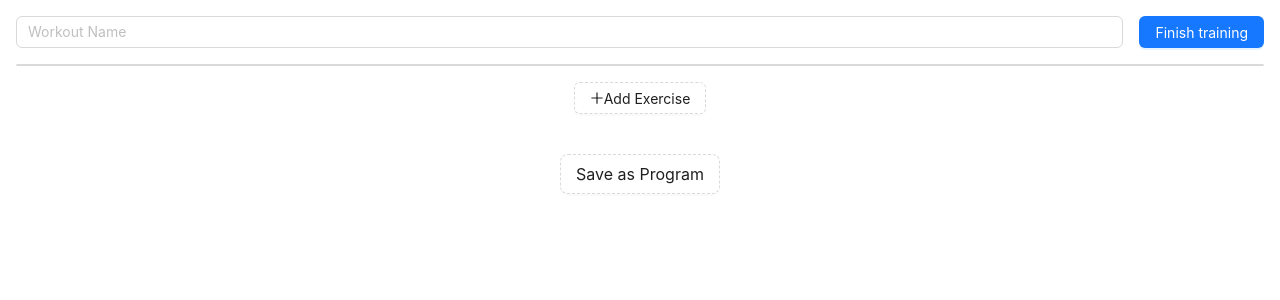
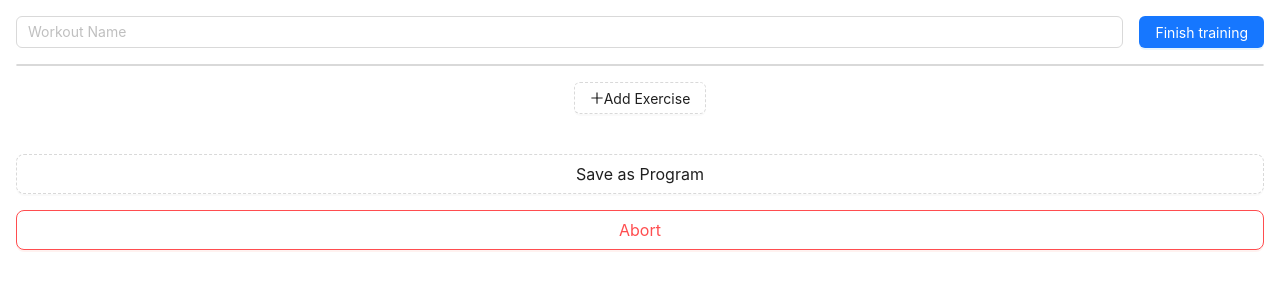
Before and after one commit to artsich/gachigym, a React (Create React App) app: page /#/workout/1 in a window 1280 px wide. Shown: the top 300 px of the page. Built offline with nearby package versions, Linux system fonts and the light colour scheme.

Commit message:
Add abort button.

```diff
--- /dev/null
+++ b/src/components/abort-workout-button.jsx
@@ -0,0 +1,29 @@
+import { ExclamationCircleOutlined } from "@ant-design/icons";
+import { Button, Modal } from "antd";
+
+export const AbortWorkoutButton = ({ onFinish }) => {
+    const [modal, contextHolder] = Modal.useModal();
+
+    const confirm = async () => {
+        modal.confirm({
+            title: 'Abort workout?',
+            icon: <ExclamationCircleOutlined />,
+            okText: 'Yes',
+            cancelText: 'No',
+            onOk: () => onFinish()
+        });
+    };
+
+    return (
+        <>
+            <Button
+                size="large"
+                block
+                danger
+                onClick={confirm}>
+                Abort
+            </Button>
+            {contextHolder}
+        </>
+    )
+}
--- a/src/components/workout.jsx
+++ b/src/components/workout.jsx
@@ -2,8 +2,9 @@ import React, { useEffect } from 'react';
 import { Form, Input, Col, Row, Button } from 'antd';
 import { Exercises } from './exercises';
 import { FinishTrainingButton } from './finish-training-button';
+import { AbortWorkoutButton } from './abort-workout-button';
 
-export const Workout = ({ workout, onUpdate, onFinish, onSaveAsProgram }) => {
+export const Workout = ({ workout, onUpdate, onFinish, onSaveAsProgram, onAbort }) => {
     const [form] = Form.useForm()
 
     useEffect(() => {
@@ -45,7 +46,11 @@ export const Workout = ({ workout, onUpdate, onFinish, onSaveAsProgram }) => {
             </Row>
 
             <Exercises />
-            <Button size="large" type='dashed' style={{ display: 'block', margin: '16px auto' }} onClick={saveAsProgram}>Save as Program</Button>
+            <Button size="large" block type='dashed' style={{ display: 'block', margin: '16px auto' }} onClick={saveAsProgram}>Save as Program</Button>
+            {
+                // todo: Aboty shoule be available when workout started!
+            }
+            <AbortWorkoutButton onFinish={onAbort} />
         </Form >
     );
 };
--- a/src/pages/workout-page.jsx
+++ b/src/pages/workout-page.jsx
@@ -39,6 +39,10 @@ export const WorkoutPage = () => {
             onSaveAsProgram={(program) => {
                 saveProgram(program)
             }}
+            onAbort={() => {
+                removeCurrentWorkout()
+                navigate("/")
+            }}
         />
     );
 };
```
